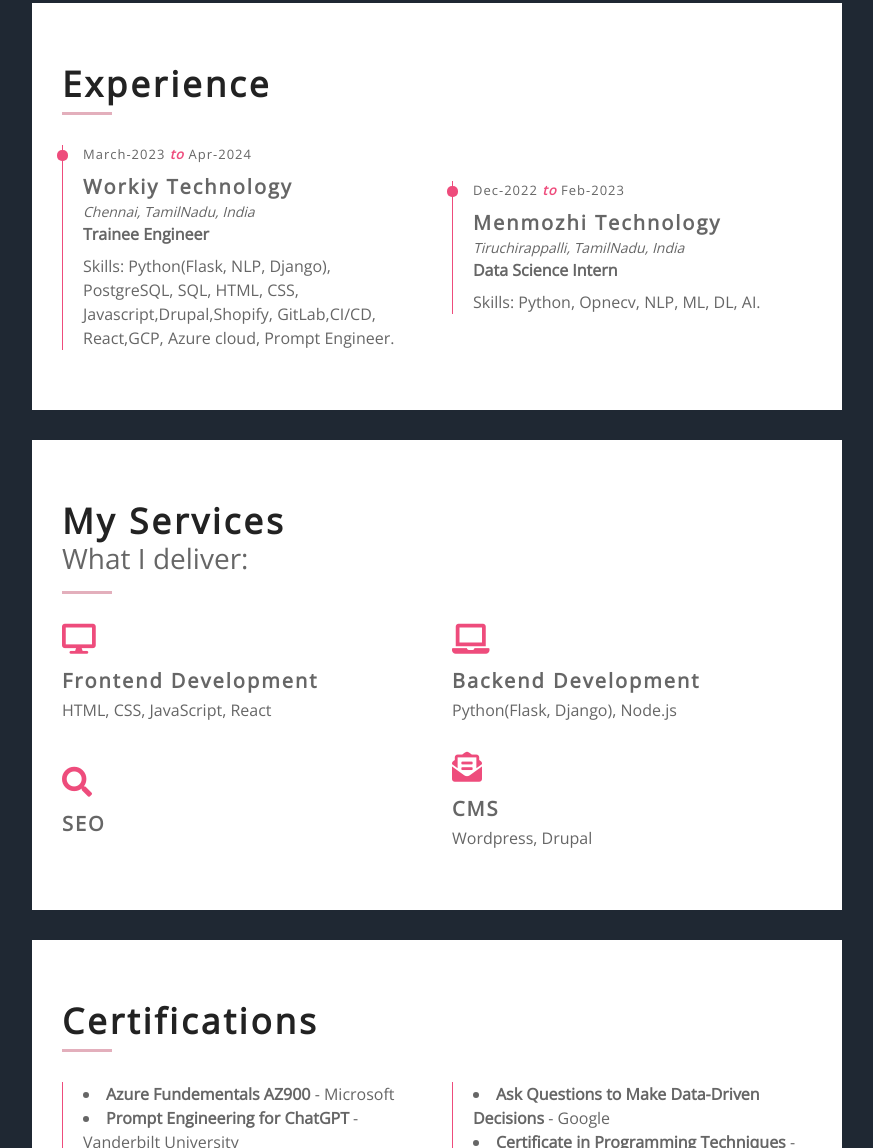
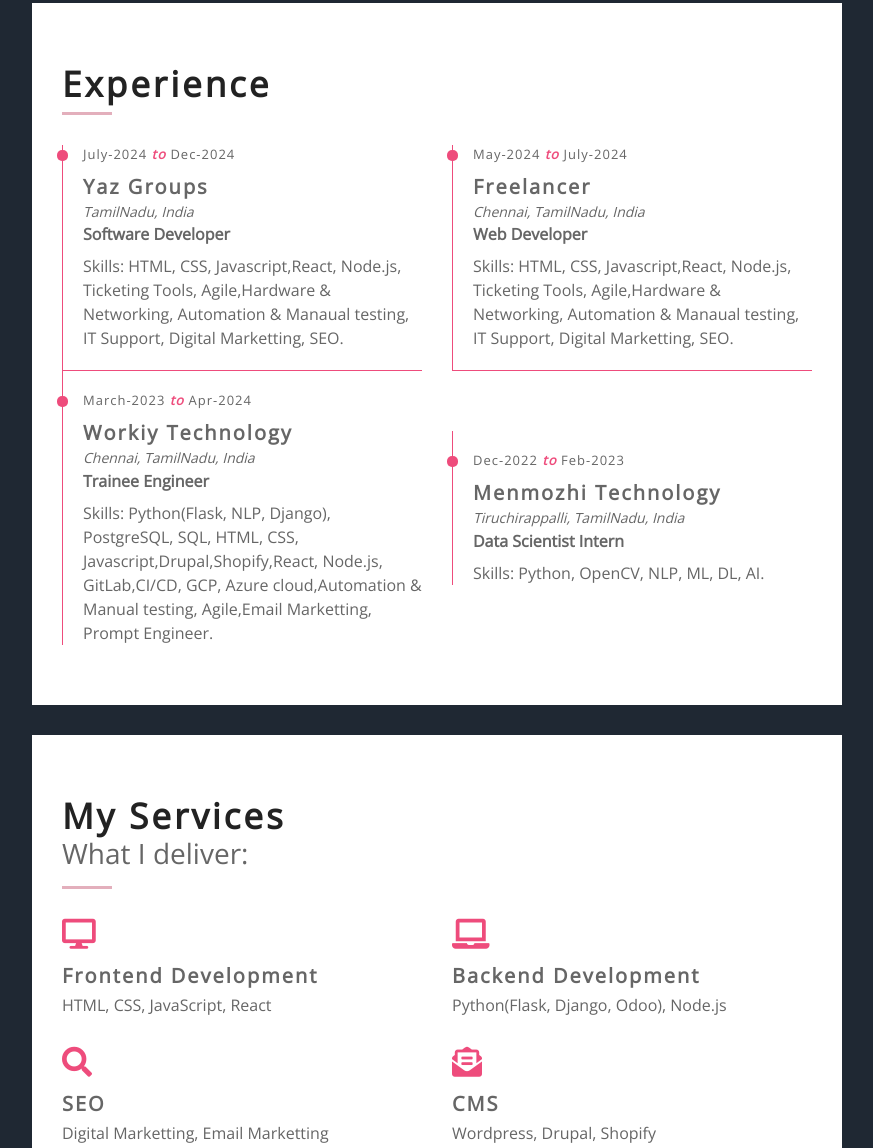
Before and after one commit to sahim10/Sahim_Portfolio, a plain HTML site: page index.html in a window 1280 px wide. Shown: the part 1869-3017 px from the top of the page, without its empty margins (368-1241 px from the left). Drawn offline with nearby package versions, Linux system fonts and the light colour scheme.

Commit message:
updated jan2025

```diff
--- a/index.html
+++ b/index.html
@@ -111,7 +111,7 @@
                                         <div class="progress-bar" role="progressbar" aria-valuenow="95" aria-valuemin="0" aria-valuemax="100"></div>
                                     </div>
                                     <div class="skill-name">
-                                        <p>Python</p><p>85%</p>
+                                        <p>Python, Flask, Django, Odoo</p><p>85%</p>
                                     </div>
                                     <div class="progress">
                                         <div class="progress-bar" role="progressbar" aria-valuenow="85" aria-valuemin="0" aria-valuemax="100"></div>
@@ -121,7 +121,7 @@
                             <div class="col-md-6">
                                 <div class="skills">
                                     <div class="skill-name">
-                                        <p>SQL</p><p>85%</p>
+                                        <p>SQL, PostgreSQL</p><p>85%</p>
                                     </div>
                                     <div class="progress">
                                         <div class="progress-bar" role="progressbar" aria-valuenow="85" aria-valuemin="0" aria-valuemax="100"></div>
@@ -228,7 +228,7 @@
                                     <p>Jamal Mohamed College,(Bharathidasan University) Tiruchirappalli
                                         <br>Credits Earned - 67%
                                         <br>Course work: HTML, CSS, Python, Javascript, SQL, Microsoft Office packages,
-                                        Networking.</p>
+                                        Hardware & Networking.</p>
                                 </div>
                             </div>
                         </div>
@@ -242,13 +242,32 @@
                             <h2>Experience</h2>
                         </div>
                         <div class="row align-items-center">
+
+                            <div class="col-md-6">
+                                <div class="exp-col">
+                                    <span>July-2024 <i>to</i> Dec-2024</span>
+                                    <h3>Yaz Groups</h3>
+                                    <h4>TamilNadu, India</h4>
+                                    <h5>Software Developer</h5>
+                                    <p>Skills: HTML, CSS, Javascript,React, Node.js, Ticketing Tools, Agile,Hardware & Networking, Automation & Manaual testing, IT Support, Digital Marketting, SEO.</p>
+                                </div>
+                            </div>
+                            <div class="col-md-6">
+                                <div class="exp-col">
+                                    <span>May-2024 <i>to</i> July-2024</span>
+                                    <h3>Freelancer</h3>
+                                    <h4>Chennai, TamilNadu, India</h4>
+                                    <h5>Web Developer</h5>
+                                    <p>Skills: HTML, CSS, Javascript,React, Node.js, Ticketing Tools, Agile,Hardware & Networking, Automation & Manaual testing, IT Support, Digital Marketting, SEO.</p>
+                                </div>
+                            </div>
                             <div class="col-md-6">
                                 <div class="exp-col">
                                     <span>March-2023 <i>to</i> Apr-2024</span>
                                     <h3>Workiy Technology</h3>
                                     <h4>Chennai, TamilNadu, India</h4>
                                     <h5>Trainee Engineer</h5>
-                                    <p>Skills: Python(Flask, NLP, Django), PostgreSQL, SQL, HTML, CSS, Javascript,Drupal,Shopify,   GitLab,CI/CD, React,GCP, Azure cloud, Prompt Engineer.</p>
+                                    <p>Skills: Python(Flask, NLP, Django), PostgreSQL, SQL, HTML, CSS, Javascript,Drupal,Shopify,React, Node.js, GitLab,CI/CD, GCP, Azure cloud,Automation & Manual testing, Agile,Email Marketting, Prompt Engineer.</p>
                                 </div>
                             </div>
                             <div class="col-md-6">
@@ -256,8 +275,8 @@
                                     <span>Dec-2022 <i>to</i> Feb-2023</span>
                                     <h3>Menmozhi Technology</h3>
                                     <h4>Tiruchirappalli, TamilNadu, India</h4>
-                                    <h5>Data Science Intern</h5>
-                                    <p>Skills: Python, Opnecv, NLP, ML, DL, AI.</p>
+                                    <h5>Data Scientist Intern</h5>
+                                    <p>Skills: Python, OpenCV, NLP, ML, DL, AI.</p>
                                 </div>
                             </div>
                         </div>
@@ -282,21 +301,21 @@
                                 <div class="srv-col">
                                     <i class="fa fa-laptop"></i>
                                     <h3>Backend Development</h3>
-                                    <p>Python(Flask, Django), Node.js</p>
+                                    <p>Python(Flask, Django, Odoo), Node.js</p>
                                 </div>
                             </div>
                             <div class="col-md-6">
                                 <div class="srv-col">
                                     <i class="fa fa-search"></i>
                                     <h3>SEO</h3>
-                                    <p></p>
+                                    <p>Digital Marketting, Email Marketting</p>
                                 </div>
                             </div>
                             <div class="col-md-6">
                                 <div class="srv-col">
                                     <i class="fa fa-envelope-open-text"></i>
                                     <h3>CMS</h3>
-                                    <p>Wordpress, Drupal</p>
+                                    <p>Wordpress, Drupal, Shopify</p>
                                 </div>
                             </div>
                         </div>
@@ -324,6 +343,8 @@
                                     <li><strong>Ask Questions to Make Data-Driven Decisions</strong> - Google</li>
                                     <li><strong>Certificate in Programming Techniques</strong> - Bharathidasan University</li>
                                     <li><strong>Certificate in Office Automataion</strong> - Bharathidasan University</li>
+                                    <li><strong>Protocols and Internetworking Standards </strong>- NIIT</li>
+
                                 </div>
                             </div>
                         </div>
@@ -344,9 +365,9 @@
                                 <div class="contact-info">
                                     <p><i class="fa fa-user"></i>Mohamed Sahim</p>
                                     <p><i class="fa fa-tag"></i>Software Engineer|Web & AI Enthusiast</p>
-                                    <p><i class="fa fa-envelope"></i><a href="mailto:sahimmaj10@gmail.com">sahimmaj10@gmail.com</a></p>
-                                    <p><i class="fa fa-phone"></i><a href="tel:+918508191619">+91-8508191619</a></p>
-                                    <p><i class="fa fa-map-marker"></i>Chennai</p>
+                                    <p><i class="fa fa-envelope"></i><a href="mailto:sahim1004@hotmail.com">sahim1004@hotmail.com</a></p>
+                                    <p><i class="fa fa-phone"></i><a href="tel:+971506558047">+971506558047</a></p>
+                                    <p><i class="fa fa-map-marker"></i>United Arab Emirates</p>
                                     <div class="social">
 
                                         <a class="btn" href="https://www.linkedin.com/in/mohamed-sahim-970a9a208" target="blank"><i class="fab fa-linkedin-in"></i></a>
```
Also changed, not shown: 1 other file.
